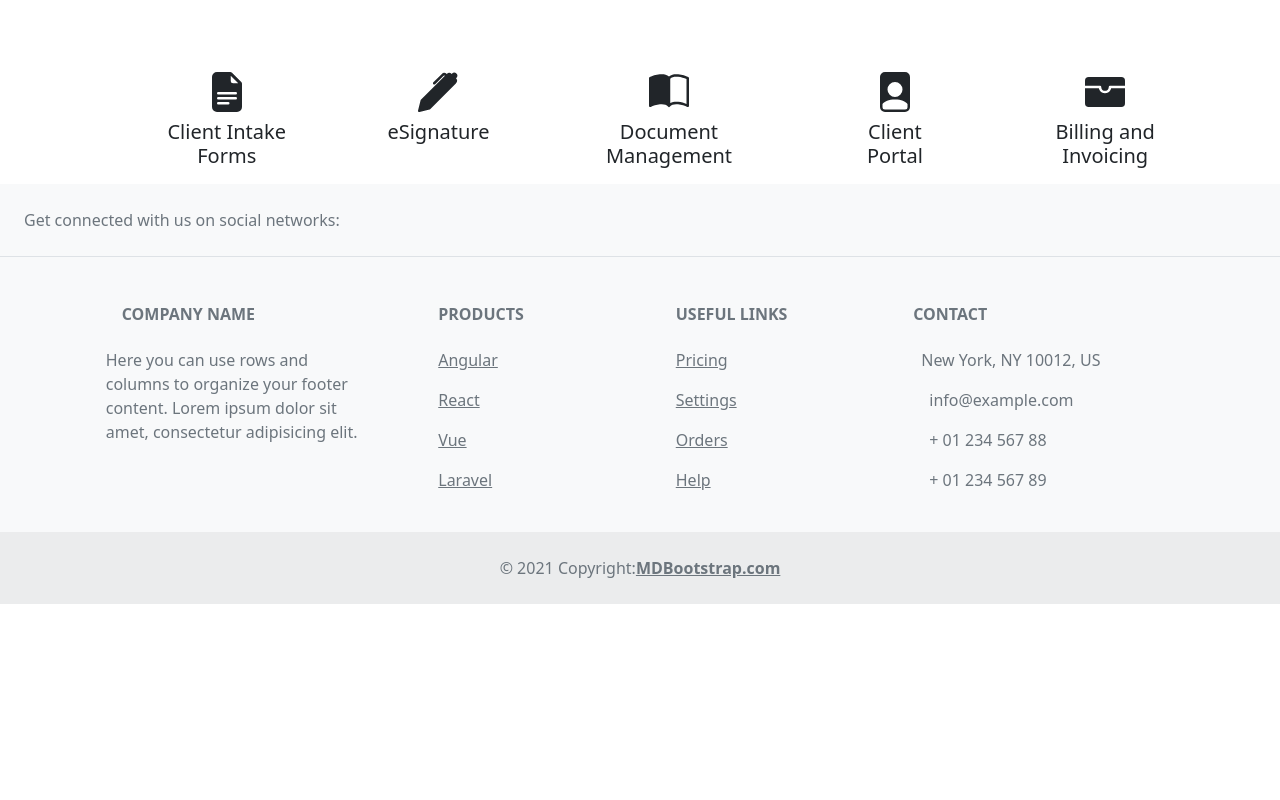
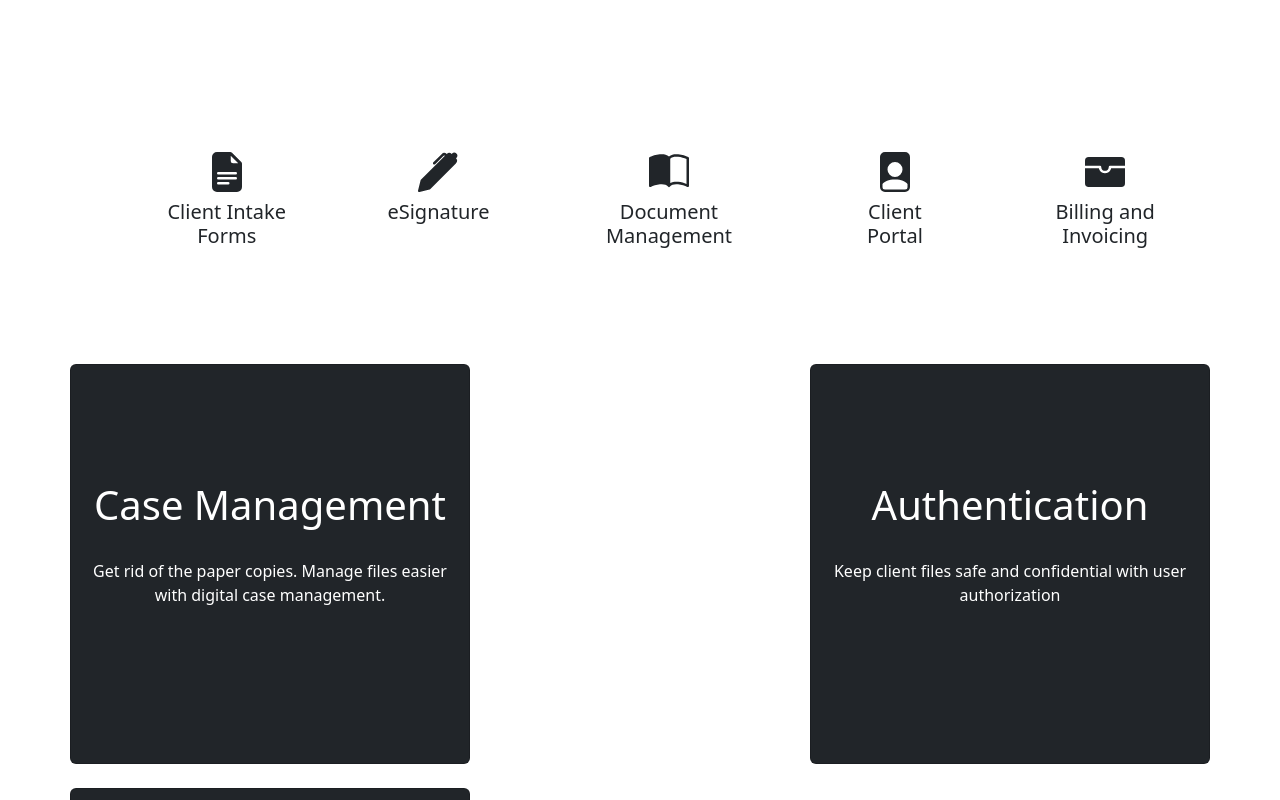
Before and after one commit to xleonard1/Attorney-Case-Management, a React (Create React App) app in the folder client/: page / in a window 1280 px wide. Shown: the part 560-1360 px from the top of the page. Before the commit the page ends 1164 px from the top, so only its background shows below. Built offline with nearby package versions, Linux system fonts and the light colour scheme.

Commit message:
added card styling to home page highlights

```diff
--- /dev/null
+++ b/client/src/components/Highlights/index.js
@@ -0,0 +1,57 @@
+import React from 'react';
+import Card from 'react-bootstrap/Card';
+import Row from 'react-bootstrap/Row';
+
+const highlights = [
+    {
+        id: 1,
+        name: 'Case Management',
+        description: 'Get rid of the paper copies. Manage files easier with digital case management.'
+    },
+    {
+        id: 2,
+        name: 'Authentication',
+        description: 'Keep client files safe and confidential with user authorization'
+    },
+    {
+        id: 3,
+        name: 'Client Intake',
+        description: 'Manage client intake faster and easier with digital client intake forms.'
+    }
+]
+
+const styles = {
+    cardStyle: {
+        minHeight: '400px',
+        minWidth: '50px',
+        width: '400px',
+        textAlign: 'center'
+    },
+    cardRow: {
+        display: 'flex',
+        justifyContent: 'space-between'
+    }
+}
+
+function ImgOverlay() {
+  return (
+
+    <Row xs={1} md={2} className="g-4" style={styles.cardRow}>
+        {highlights.map(item => (
+        <Card className="bg-dark text-white" style={styles.cardStyle}>
+        <Card.ImgOverlay>
+          <Card.Title style={{marginTop: '100px', marginBottom:'30px'}}>
+              <h1>{item.name}</h1>
+          </Card.Title>
+          <Card.Text>
+           {item.description}
+          </Card.Text>
+        </Card.ImgOverlay>
+        </Card>
+        ))}
+
+    </Row>
+  );
+}
+
+export default ImgOverlay;
--- a/client/src/pages/Home.js
+++ b/client/src/pages/Home.js
@@ -1,6 +1,7 @@
 import React from 'react';
 import JumboTron from '../components/Jumbotron/index'
-import Card from '../components/Features/index'
+import Features from '../components/Features/index'
+import Highlights from '../components/Highlights'
 import {BsFillFileEarmarkTextFill, BsFillPenFill, BsFillFilePersonFill, BsFillWalletFill, BsBookHalf } from "react-icons/bs";
 
 const appItems = [
@@ -35,7 +36,12 @@ export default function Home () {
   return (
       <div className="container">
         <JumboTron />
-        <Card appItems = {appItems}/>
+        <div className='features' style={{marginTop: '80px', marginBottom: '100px'}}>
+        <Features appItems = {appItems}/>
+        </div>
+        <div className='highlights' style={{marginTop: '80px', marginBottom: '100px'}}>
+        <Highlights />
+        </div>
       </div>
   )
 }
```
